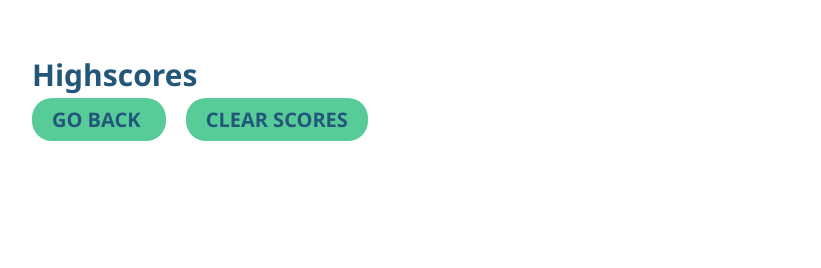
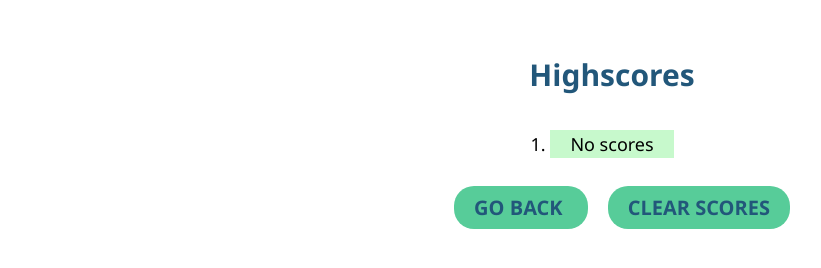
Before and after one commit to lilyso/ze-quizzical-coding-quiz, a plain HTML site: page highscores.html in a window 1280 px wide. Both pictures are taken after a click on the link "CLEAR SCORES". Shown: the whole page, without its empty margins (28-849 px from the left). Drawn offline with Linux system fonts and the light colour scheme.

Commit message:
JS finalised

```diff
--- a/assets/css/style.css
+++ b/assets/css/style.css
@@ -107,12 +107,12 @@ h2 {
 .highscore-page {
   display: flex;
   flex-direction: column;
+  align-items: center;
+  text-align: center;
 }
 
-.score-table {
-  background-color: var(--medcolourb);
-  margin: 20px;
-  padding: 10px;
+#score-table {
+  padding: 0px 0px 20px 0px;
 }
 
 .high-score-button {
@@ -139,7 +139,7 @@ h2 {
   background-color: var(--lightercolourb);
   padding: 5px 20px;
   font-size: 18px;
-  margin: 20px;
+  margin: 20px 40px;
 }
 .high-form {
   display: flex;
@@ -179,8 +179,8 @@ h2 {
 }
 
 .highscore {
-  padding: 0;
-  margin: 20px;
+  padding: 20px;
+  margin: auto;
 }
 
 .highscore-page p {
--- a/assets/js/highscores-script.js
+++ b/assets/js/highscores-script.js
@@ -25,17 +25,11 @@ function compare(a, b) {
   return 0;
 }
 
-//   objs.sort( compare );
-// function init() {
-//   if (storedGames !== null) {
-//     gameScores = storedGames;
-//   }
-// }
+if (storedGames !== null) {
+  renderScores();
+}
 
-renderScores();
-
-// init();
-
-// clearScore.addEventListener("click", function () {
-//   liScore.textContent = "";
-// });
+clearScore.addEventListener("click", function () {
+  localStorage.removeItem("games");
+  leaderBoard.innerHTML = `<li>No scores</li>`;
+});
```
